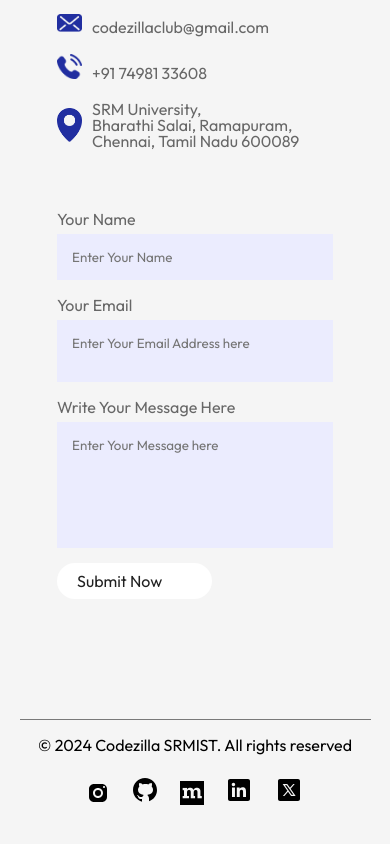
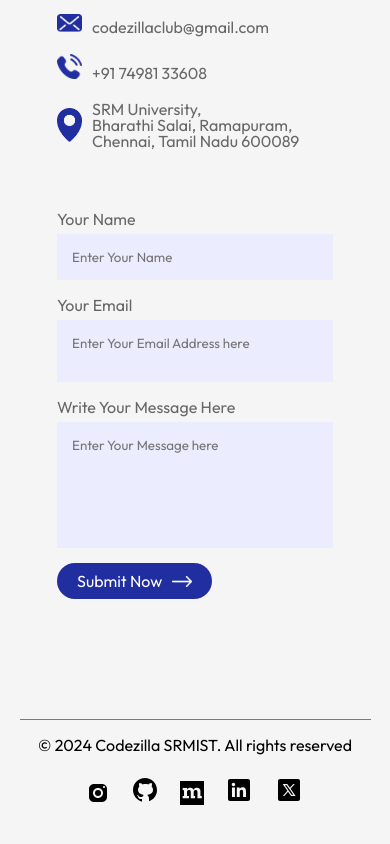
Before and after one commit to Sahilll94/Codezilla, a React (Vite) app: page / in a window 390 px wide. Shown: the part 4608-5452 px from the top of the page. Built offline with nearby package versions, Linux system fonts and the light colour scheme.

Commit message:
updated index.css

```diff
--- a/src/index.css
+++ b/src/index.css
@@ -107,4 +107,14 @@ body {
     align-items: center;
     justify-content: center;
   }
+
+  .btn img{
+    width: 20px;
+    margin-left: 10px;
+  }
+
+  .dark-btn{
+    background: #212ea0;
+    color: #fff;
+  }
 }
```
